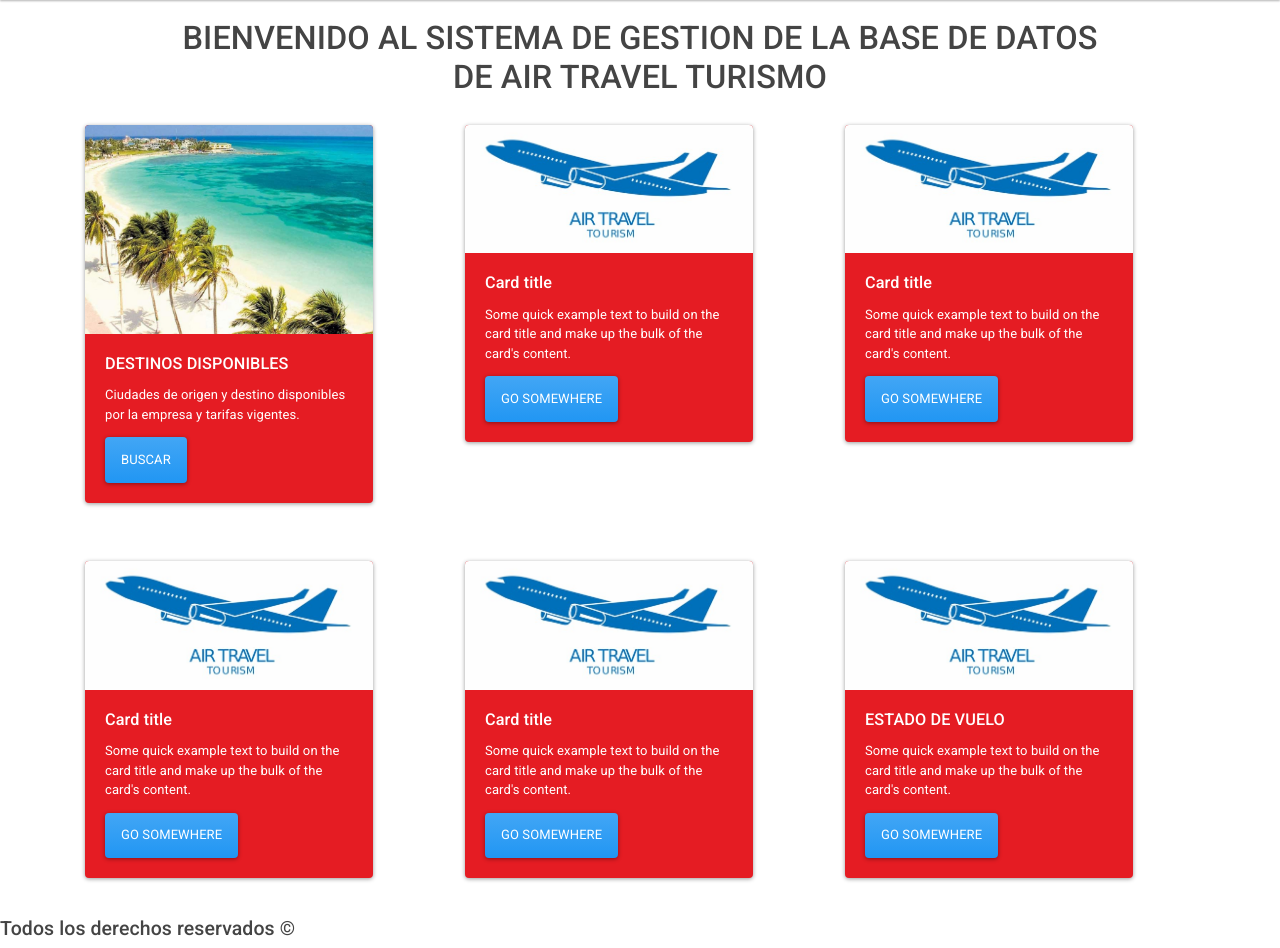
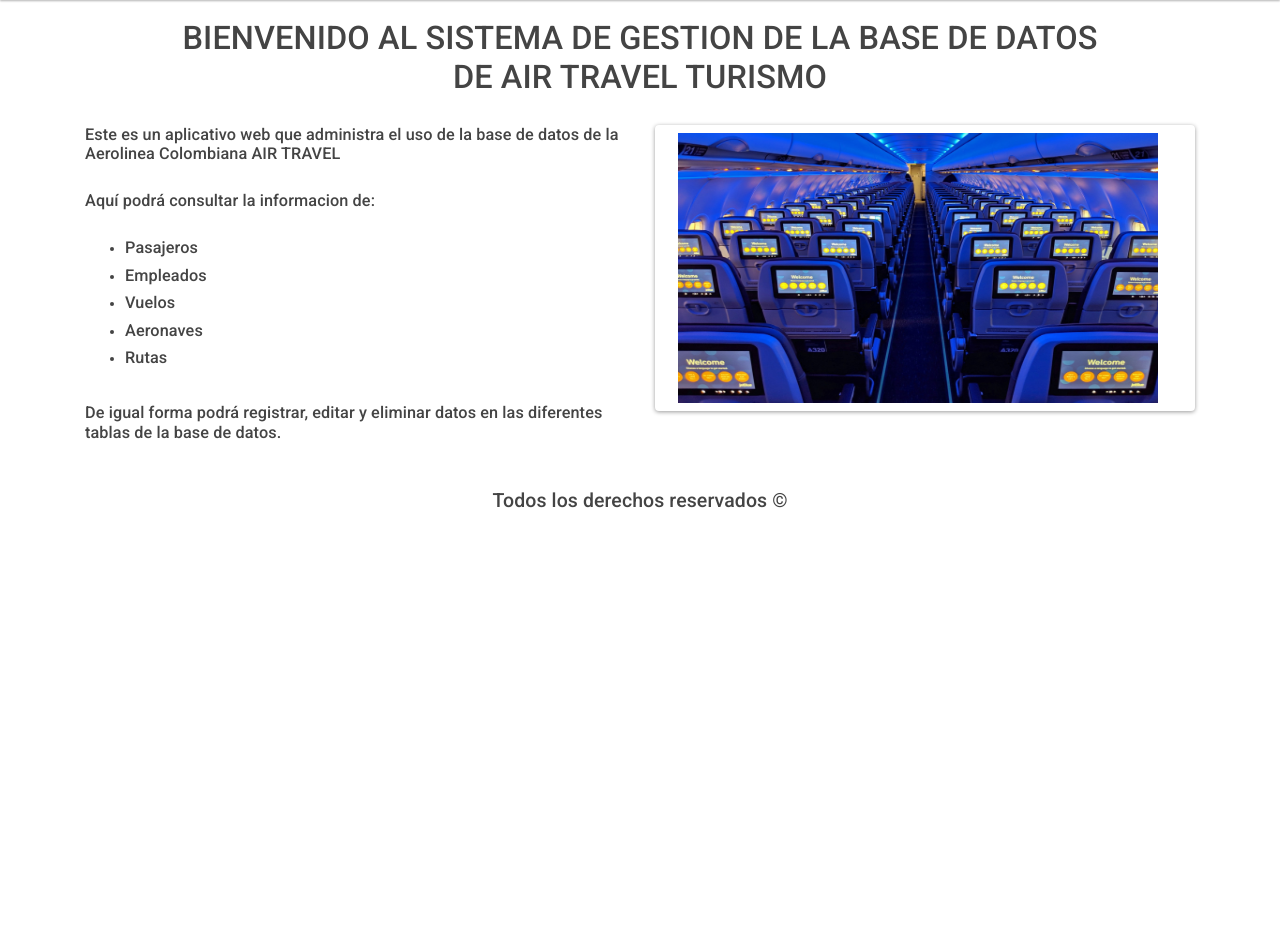
Before and after one commit to neydermosquera/proyecto_final_bases, a Flask app: page / in a window 1280 px wide. Shown: the part 108-1056 px from the top of the page. After the commit the page ends 616 px from the top, so only its background shows below. Run offline with Flask 2, Linux system fonts and the light colour scheme; some libraries are stand-ins or nearby versions.

Commit message:
Update index.html

```diff
--- a/templates/index.html
+++ b/templates/index.html
@@ -18,75 +18,35 @@
 
   <div class="container">
     <div class="row">
-      <div class="col-sm-4">
-          <div class="card text-white bg-danger animated fadeInUp" style="width: 18rem;">
-              <img src="{{url_for('static', filename = 'images/playa.jpg')}}" class="card-img-top" alt="...">
-              <div class="card-body">
-                <h5 class="card-title">DESTINOS DISPONIBLES</h5>
-                <p class="card-text">Ciudades de origen y destino disponibles por la empresa y tarifas vigentes.</p>
-                <a href="registro.html" class="btn btn-primary">Buscar</a>
-              </div>
+      <br><div class="col-6"> <h5>Este es un aplicativo web que administra el uso de la base de datos de  la
+        Aerolinea Colombiana AIR TRAVEL </h5> <br>
+        <h5> Aquí podrá  consultar la informacion de:</h5><br>
+        <ul>
+          <li><h5>Pasajeros</h5></li>
+          <li><h5>Empleados</h5></li>
+          <li><h5>Vuelos</h5></li>
+          <li><h5>Aeronaves</h5></li>
+          <li><h5>Rutas</h5></li>
+        </ul><br>
+        <h5>De igual forma podrá registrar, editar y eliminar datos en las diferentes tablas de la base de datos. </h5>
+      </div>
+      <div class="col-6">
+        <div class="card body">
+          <div class="container m-2">
+            <img src="static/images/interior2.jpg" alt="" style="width: 480px; height: 270px;">
           </div>
+
+        </div>
+
       </div>
-      <div class="col-sm-4">
-          <div class="card text-white bg-danger animated fadeInUp" style="width: 18rem;">
-              <img src="{{url_for('static', filename = 'images/logo.jpg')}}" class="card-img-top" alt="...">
-              <div class="card-body ">
-                <h5 class="card-title">Card title</h5>
-                <p class="card-text">Some quick example text to build on the card title and make up the bulk of the card's content.</p>
-                <a href="formpasajero.html" class="btn btn-primary">Go somewhere</a>
-              </div>
-          </div>
-      </div>
-      <div class="col-sm-4">
-          <div class="card text-white bg-danger animated fadeInUp" style="width: 18rem;">
-              <img src="{{url_for('static', filename = 'images/logo.jpg')}}" class="card-img-top" alt="...">
-              <div class="card-body">
-                <h5 class="card-title">Card title</h5>
-                <p class="card-text">Some quick example text to build on the card title and make up the bulk of the card's content.</p>
-                <a href="#" class="btn btn-primary">Go somewhere</a>
-              </div>
-          </div>
-      </div>
+    </div>
+
+
+  </div><br><br>
   </div>
-  </div><br><br><br>
 
-  <div class="container">
-    <div class="row">
-      <div class="col-sm-4">
-          <div class="card text-white bg-danger animated fadeInUp" style="width: 18rem;">
-              <img src="{{url_for('static', filename = 'images/logo.jpg')}}" class="card-img-top" alt="...">
-              <div class="card-body">
-                <h5 class="card-title">Card title</h5>
-                <p class="card-text">Some quick example text to build on the card title and make up the bulk of the card's content.</p>
-                <a href="#" class="btn btn-primary">Go somewhere</a>
-              </div>
-          </div>
-      </div>
-      <div class="col-sm-4">
-          <div class="card text-white bg-danger animated fadeInUp" style="width: 18rem;">
-              <img src="{{url_for('static', filename = 'images/logo.jpg')}}" class="card-img-top" alt="...">
-              <div class="card-body">
-                <h5 class="card-title">Card title</h5>
-                <p class="card-text">Some quick example text to build on the card title and make up the bulk of the card's content.</p>
-                <a href="#" class="btn btn-primary">Go somewhere</a>
-              </div>
-          </div>
-      </div>
-      <div class="col-sm-4">
-          <div class="card text-white bg-danger animated fadeInUp" style="width: 18rem;">
-              <img src="{{url_for('static', filename = 'images/logo.jpg')}}" class="card-img-top" alt="...">
-              <div class="card-body">
-                <h5 class="card-title">ESTADO DE VUELO</h5>
-                <p class="card-text">Some quick example text to build on the card title and make up the bulk of the card's content.</p>
-                <a href="#" class="btn btn-primary">Go somewhere</a>
-              </div>
-          </div>
-      </div>
-  </div>
-  </div><br><br>
 
-  <footer>
+  <footer style="text-align: center;">
     <h4>Todos los derechos reservados ©</h4>
   </footer>
 
```
